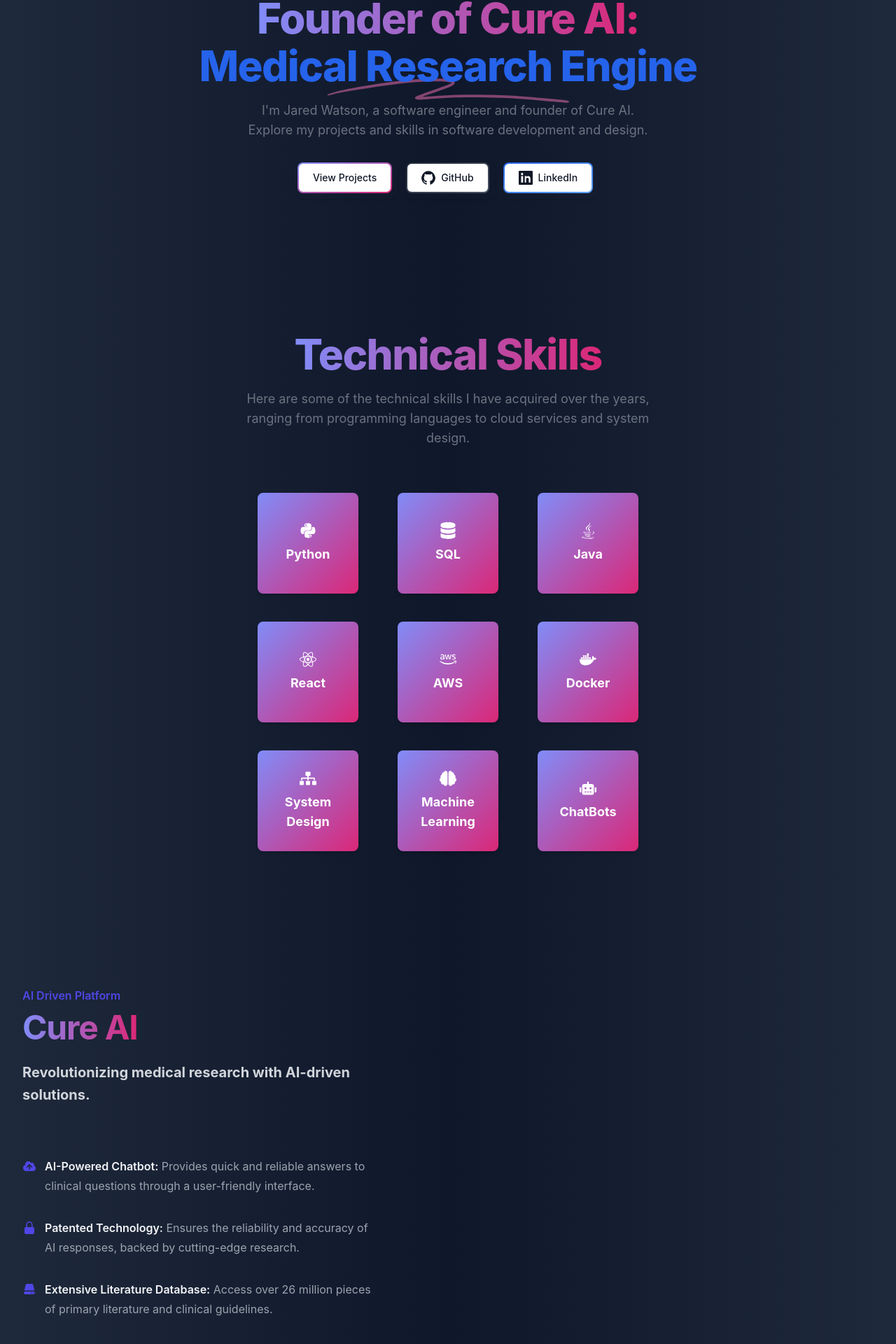
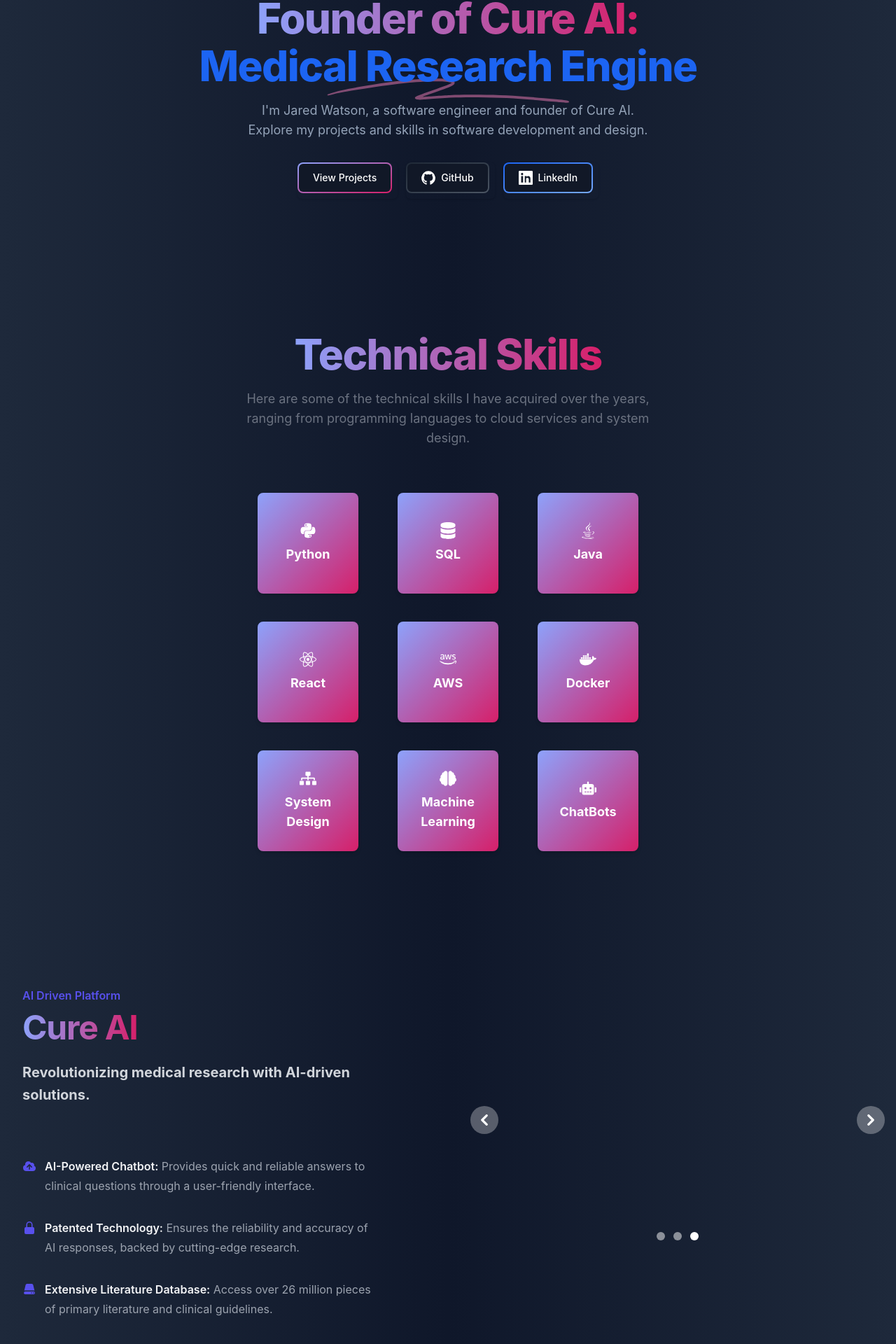
Before and after one commit to Jared-Watson1/personal-website, a React (Create React App) app in the folder personal-website/: page / in a window 1280 px wide. Shown: the part 276-2196 px from the top of the page at 70% size. Built offline with nearby package versions, Linux system fonts and the light colour scheme.

Commit message:
fixed dark theme styling on hero section

```diff
--- a/personal-website/package.json
+++ b/personal-website/package.json
@@ -7,6 +7,7 @@
     "@testing-library/jest-dom": "^5.17.0",
     "@testing-library/react": "^13.4.0",
     "@testing-library/user-event": "^13.5.0",
+    "flowbite": "^2.4.1",
     "gsap": "^3.12.5",
     "react": "^18.3.1",
     "react-dom": "^18.3.1",
--- a/personal-website/public/index.html
+++ b/personal-website/public/index.html
@@ -19,12 +19,12 @@
       Notice the use of %PUBLIC_URL% in the tags above.
       It will be replaced with the URL of the `public` folder during the build.
       Only files inside the `public` folder can be referenced from the HTML.
-
+ss
       Unlike "/favicon.ico" or "favicon.ico", "%PUBLIC_URL%/favicon.ico" will
       work correctly both with client-side routing and a non-root public URL.
       Learn how to configure a non-root public URL by running `npm run build`.
     -->
-    <title>React App</title>
+    <title>Jared Watson</title>
   </head>
   <body>
     <noscript>You need to enable JavaScript to run this app.</noscript>
--- a/personal-website/src/CureShowcase.js
+++ b/personal-website/src/CureShowcase.js
@@ -6,13 +6,16 @@
 } from "@heroicons/react/20/solid";
 import { gsap } from "gsap";
 import { ScrollTrigger } from "gsap/ScrollTrigger";
+import { Carousel } from "flowbite"; // Import the Flowbite carousel
 
 gsap.registerPlugin(ScrollTrigger);
 
 const CureShowcase = () => {
   const imgRefs = useRef([]);
+  const carouselRef = useRef(null); // Create a ref for the carousel element
 
   useEffect(() => {
+    // GSAP animations
     imgRefs.current.forEach((imgRef) => {
       gsap.fromTo(
         imgRef,
@@ -29,6 +32,41 @@
         }
       );
     });
+
+    // Initialize the carousel
+    const items = [
+      { position: 0, el: imgRefs.current[0] },
+      { position: 1, el: imgRefs.current[1] },
+      { position: 2, el: imgRefs.current[2] },
+    ];
+
+    const options = {
+      defaultPosition: 0,
+      interval: 3000,
+      indicators: {
+        activeClasses: "bg-white dark:bg-gray-800",
+        inactiveClasses:
+          "bg-white/50 dark:bg-gray-800/50 hover:bg-white dark:hover:bg-gray-800",
+        items: items.map((_, index) => ({
+          position: index,
+          el: document.getElementById(`carousel-indicator-${index + 1}`),
+        })),
+      },
+      onNext: () => console.log("next slider item is shown"),
+      onPrev: () => console.log("previous slider item is shown"),
+      onChange: () => console.log("new slider item has been shown"),
+    };
+
+    const carousel = new Carousel(carouselRef.current, items, options);
+    carousel.cycle(); // Start the carousel cycling
+
+    // Event listeners for the next and prev buttons
+    document
+      .getElementById("data-carousel-prev")
+      .addEventListener("click", () => carousel.prev());
+    document
+      .getElementById("data-carousel-next")
+      .addEventListener("click", () => carousel.next());
   }, []);
 
   return (
@@ -53,28 +91,122 @@
             </div>
           </div>
         </div>
-        <div className="lg:col-start-2 lg:row-start-1 lg:row-end-6 lg:sticky lg:top-0 lg:self-start flex flex-col items-center space-y-10">
+        <div
+          ref={carouselRef}
+          id="carousel-example"
+          className="relative w-full lg:col-start-2 lg:row-start-1 lg:row-end-6 lg:sticky lg:top-0 lg:self-start"
+        >
+          <div className="relative h-56 overflow-hidden rounded-lg md:h-96">
+            <div
+              ref={(el) => (imgRefs.current[0] = el)}
+              id="carousel-item-1"
+              className="hidden duration-700 ease-in-out"
+            >
               <img
-            ref={(el) => (imgRefs.current[0] = el)}
+                src={`${process.env.PUBLIC_URL}/cure_ss_6:9:24.png`}
                 alt="Cure AI screenshot 1"
-            src={`${process.env.PUBLIC_URL}/cure_ss_6:9:24.png`}
-            className="max-w-full rounded-xl bg-gray-900 shadow-xl ring-1 ring-gray-400/10"
+                className="absolute block w-full -translate-x-1/2 -translate-y-1/2 top-1/2 left-1/2 max-w-full rounded-xl bg-gray-900 shadow-xl ring-1 ring-gray-400/10"
                 style={{ width: "80%", maxWidth: "40rem" }}
               />
+            </div>
+            <div
+              ref={(el) => (imgRefs.current[1] = el)}
+              id="carousel-item-2"
+              className="hidden duration-700 ease-in-out"
+            >
               <img
-            ref={(el) => (imgRefs.current[1] = el)}
+                src={`${process.env.PUBLIC_URL}/cure-ss.png`}
                 alt="Cure AI screenshot 2"
-            src={`${process.env.PUBLIC_URL}/cure-ss.png`}
-            className="max-w-full rounded-xl bg-gray-900 shadow-xl ring-1 ring-gray-400/10"
+                className="absolute block w-full -translate-x-1/2 -translate-y-1/2 top-1/2 left-1/2 max-w-full rounded-xl bg-gray-900 shadow-xl ring-1 ring-gray-400/10"
                 style={{ width: "80%", maxWidth: "40rem" }}
               />
+            </div>
+            <div
+              ref={(el) => (imgRefs.current[2] = el)}
+              id="carousel-item-3"
+              className="hidden duration-700 ease-in-out"
+            >
               <img
-            ref={(el) => (imgRefs.current[2] = el)}
+                src={`${process.env.PUBLIC_URL}/cure_ss_sourcepopup-7:9:24.png`}
                 alt="Cure AI screenshot 3"
-            src={`${process.env.PUBLIC_URL}/cure_ss_sourcepopup-7:9:24.png`}
-            className="max-w-full rounded-xl bg-gray-900 shadow-xl ring-1 ring-gray-400/10"
+                className="absolute block w-full -translate-x-1/2 -translate-y-1/2 top-1/2 left-1/2 max-w-full rounded-xl bg-gray-900 shadow-xl ring-1 ring-gray-400/10"
                 style={{ width: "80%", maxWidth: "40rem" }}
               />
+            </div>
+          </div>
+          <div className="absolute bottom-5 left-1/2 z-30 flex -translate-x-1/2 space-x-3 rtl:space-x-reverse">
+            <button
+              id="carousel-indicator-1"
+              type="button"
+              className="h-3 w-3 rounded-full"
+              aria-current="true"
+              aria-label="Slide 1"
+            ></button>
+            <button
+              id="carousel-indicator-2"
+              type="button"
+              className="h-3 w-3 rounded-full"
+              aria-current="false"
+              aria-label="Slide 2"
+            ></button>
+            <button
+              id="carousel-indicator-3"
+              type="button"
+              className="h-3 w-3 rounded-full"
+              aria-current="false"
+              aria-label="Slide 3"
+            ></button>
+          </div>
+          <button
+            id="data-carousel-prev"
+            type="button"
+            className="absolute top-0 start-0 z-30 flex items-center justify-center h-full px-4 cursor-pointer group focus:outline-none"
+            data-carousel-prev
+          >
+            <span className="inline-flex items-center justify-center w-10 h-10 rounded-full bg-white/30 dark:bg-gray-800/30 group-hover:bg-white/50 dark:group-hover:bg-gray-800/60 group-focus:ring-4 group-focus:ring-white dark:group-focus:ring-gray-800/70 group-focus:outline-none">
+              <svg
+                className="w-4 h-4 text-white dark:text-gray-800 rtl:rotate-180"
+                aria-hidden="true"
+                xmlns="http://www.w3.org/2000/svg"
+                fill="none"
+                viewBox="0 0 6 10"
+              >
+                <path
+                  stroke="currentColor"
+                  stroke-linecap="round"
+                  stroke-linejoin="round"
+                  stroke-width="2"
+                  d="M5 1 1 5l4 4"
+                />
+              </svg>
+              <span className="sr-only">Previous</span>
+            </span>
+          </button>
+          <button
+            id="data-carousel-next"
+            type="button"
+            className="absolute top-0 end-0 z-30 flex items-center justify-center h-full px-4 cursor-pointer group focus:outline-none"
+            data-carousel-next
+          >
+            <span className="inline-flex items-center justify-center w-10 h-10 rounded-full bg-white/30 dark:bg-gray-800/30 group-hover:bg-white/50 dark:group-hover:bg-gray-800/60 group-focus:ring-4 group-focus:ring-white dark:group-focus:ring-gray-800/70 group-focus:outline-none">
+              <svg
+                className="w-4 h-4 text-white dark:text-gray-800 rtl:rotate-180"
+                aria-hidden="true"
+                xmlns="http://www.w3.org/2000/svg"
+                fill="none"
+                viewBox="0 0 6 10"
+              >
+                <path
+                  stroke="currentColor"
+                  stroke-linecap="round"
+                  stroke-linejoin="round"
+                  stroke-width="2"
+                  d="m1 9 4-4-4-4"
+                />
+              </svg>
+              <span className="sr-only">Next</span>
+            </span>
+          </button>
         </div>
         <div className="lg:col-span-1 lg:col-start-1 lg:row-start-2 lg:mx-auto lg:w-full lg:max-w-7xl lg:px-8">
           <div className="max-w-xl text-base leading-7 text-gray-300 lg:max-w-lg">
--- a/personal-website/src/HeroSection.js
+++ b/personal-website/src/HeroSection.js
@@ -5,7 +5,7 @@
     <div className="relative isolate overflow-hidden px-6 py-24 sm:py-32 lg:overflow-visible lg:px-0">
       <div className="mx-auto mt-10 flex justify-center px-4 sm:mt-12 sm:px-6 md:mt-16 lg:mt-20 lg:px-8">
         <div className="text-center">
-          <h1 className="text-4xl font-extrabold tracking-tight text-gray-900 dark:text-slate-200 sm:text-5xl md:text-6xl">
+          <h1 className="text-4xl font-extrabold tracking-tight text-slate-200 sm:text-5xl md:text-6xl">
             <span className="block xl:inline">
               <span className="mb-1 block">Software Engineer and </span>
               <span className="bg-gradient-to-r from-indigo-400 to-pink-600 bg-clip-text text-transparent">
@@ -26,29 +26,29 @@
               </span>
             </div>
           </h1>
-          <p className="mx-auto mt-3 max-w-xl text-lg text-gray-500 dark:text-slate-400 sm:mt-5 md:mt-5">
+          <p className="mx-auto mt-3 max-w-xl text-lg text-slate-400 sm:mt-5 md:mt-5">
             I'm Jared Watson, a software engineer and founder of Cure AI.
             Explore my projects and skills in software development and design.
           </p>
           <div className="mt-5 sm:mt-8 sm:flex sm:justify-center space-y-3 sm:space-y-0 sm:space-x-3">
             <div className="rounded-md shadow">
               <a
-                className="relative inline-flex items-center justify-center p-0.5 mb-2 me-2 overflow-hidden text-sm font-medium text-gray-900 rounded-lg group bg-gradient-to-br from-indigo-400 to-pink-600 group-hover:from-indigo-400 group-hover:to-pink-600 hover:text-white dark:text-white focus:ring-4 focus:outline-none focus:ring-indigo-200 dark:focus:ring-indigo-800"
+                className="relative inline-flex items-center justify-center p-0.5 mb-2 me-2 overflow-hidden text-sm font-medium rounded-lg group bg-gradient-to-br from-indigo-400 to-pink-600 group-hover:from-indigo-400 group-hover:to-pink-600 hover:text-white text-white focus:ring-4 focus:outline-none  focus:ring-indigo-800"
                 href="#projects"
               >
-                <span className="relative px-5 py-2.5 transition-all ease-in duration-75 bg-white dark:bg-gray-900 rounded-md group-hover:bg-opacity-0">
+                <span className="relative px-5 py-2.5 transition-all ease-in duration-75 bg-gray-900 rounded-md group-hover:bg-opacity-0">
                   View Projects
                 </span>
               </a>
             </div>
             <div className="rounded-md shadow">
               <a
-                className="relative inline-flex items-center justify-center p-0.5 mb-2 me-2 overflow-hidden text-sm font-medium text-gray-900 rounded-lg group bg-gradient-to-br from-gray-800 to-gray-600 group-hover:from-gray-700 group-hover:to-gray-500 hover:text-white dark:text-white focus:ring-4 focus:outline-none focus:ring-gray-300 dark:focus:ring-gray-800"
+                className="relative inline-flex items-center justify-center p-0.5 mb-2 me-2 overflow-hidden text-sm font-medium rounded-lg group bg-gradient-to-br from-gray-800 to-gray-600 group-hover:from-gray-700 group-hover:to-gray-500 hover:text-white text-white focus:ring-4 focus:outline-none focus:ring-gray-800"
                 href="https://github.com/Jared-Watson1"
                 target="_blank"
                 rel="noopener noreferrer"
               >
-                <span className="relative px-5 py-2.5 transition-all ease-in duration-75 bg-white dark:bg-gray-900 rounded-md group-hover:bg-opacity-0 flex items-center">
+                <span className="relative px-5 py-2.5 transition-all ease-in duration-75 bg-gray-900 rounded-md group-hover:bg-opacity-0 flex items-center">
                   <svg
                     className="w-5 h-5 mr-2"
                     aria-hidden="true"
@@ -64,12 +64,12 @@
             </div>
             <div className="rounded-md shadow">
               <a
-                className="relative inline-flex items-center justify-center p-0.5 mb-2 me-2 overflow-hidden text-sm font-medium text-gray-900 rounded-lg group bg-gradient-to-br from-blue-600 to-blue-400 group-hover:from-blue-500 group-hover:to-blue-300 hover:text-white dark:text-white focus:ring-4 focus:outline-none focus:ring-blue-200 dark:focus:ring-blue-800"
+                className="relative inline-flex items-center justify-center p-0.5 mb-2 me-2 overflow-hidden text-sm font-medium text-gray-900 rounded-lg group bg-gradient-to-br from-blue-600 to-blue-400 group-hover:from-blue-500 group-hover:to-blue-300 hover:text-white text-white focus:ring-4 focus:outline-none focus:ring-blue-800"
                 href="https://www.linkedin.com/in/jared-watson-b7b5b6220/"
                 target="_blank"
                 rel="noopener noreferrer"
               >
-                <span className="relative px-5 py-2.5 transition-all ease-in duration-75 bg-white dark:bg-gray-900 rounded-md group-hover:bg-opacity-0 flex items-center">
+                <span className="relative px-5 py-2.5 transition-all ease-in duration-75 bg-gray-900 rounded-md group-hover:bg-opacity-0 flex items-center">
                   <svg
                     className="w-5 h-5 mr-2"
                     aria-hidden="true"
--- a/personal-website/src/index.css
+++ b/personal-website/src/index.css
@@ -3,6 +3,7 @@
 @tailwind utilities;
 
 @import url("https://rsms.me/inter/inter.css");
+@import "flowbite";
 
 body {
   font-family: "Inter", sans-serif;
--- a/personal-website/tailwind.config.js
+++ b/personal-website/tailwind.config.js
@@ -1,8 +1,11 @@
-/** @type {import('tailwindcss').Config} */
+// tailwind.config.js
 module.exports = {
-  content: ["./src/**/*.{js,jsx,ts,tsx}"],
+  content: [
+    "./src/**/*.{js,jsx,ts,tsx}",
+    "node_modules/flowbite/**/*.{js,jsx,ts,tsx}",
+  ],
   theme: {
     extend: {},
   },
-  plugins: [],
+  plugins: [require("flowbite/plugin")],
 };
```
Also changed, not shown: 1 other file (tests, documents, lock files or other folders). Lines whose indentation alone changed are shown as unchanged.
